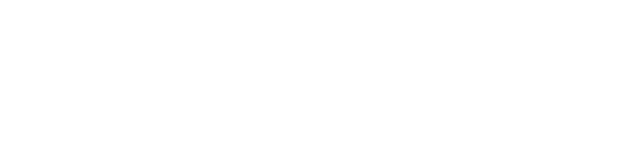
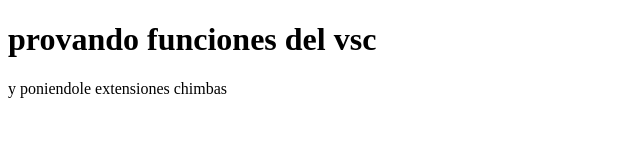
Before and after one commit to williamarc640-maker/aprendiendo2, a plain HTML site: page apareces.html in a window 1280 px wide. Shown: the whole page, without its empty margins (0-640 px from the left). Drawn offline with Linux system fonts and the light colour scheme.

Commit message:
nose que poner

```diff
--- a/apareces.html
+++ b/apareces.html
@@ -6,6 +6,8 @@
     <title>aparces</title>
 </head>
 <body>
+    <h1>provando funciones del vsc</h1>
+    <p>y poniendole extensiones chimbas</p>
 
 </body>
 </html>
```
